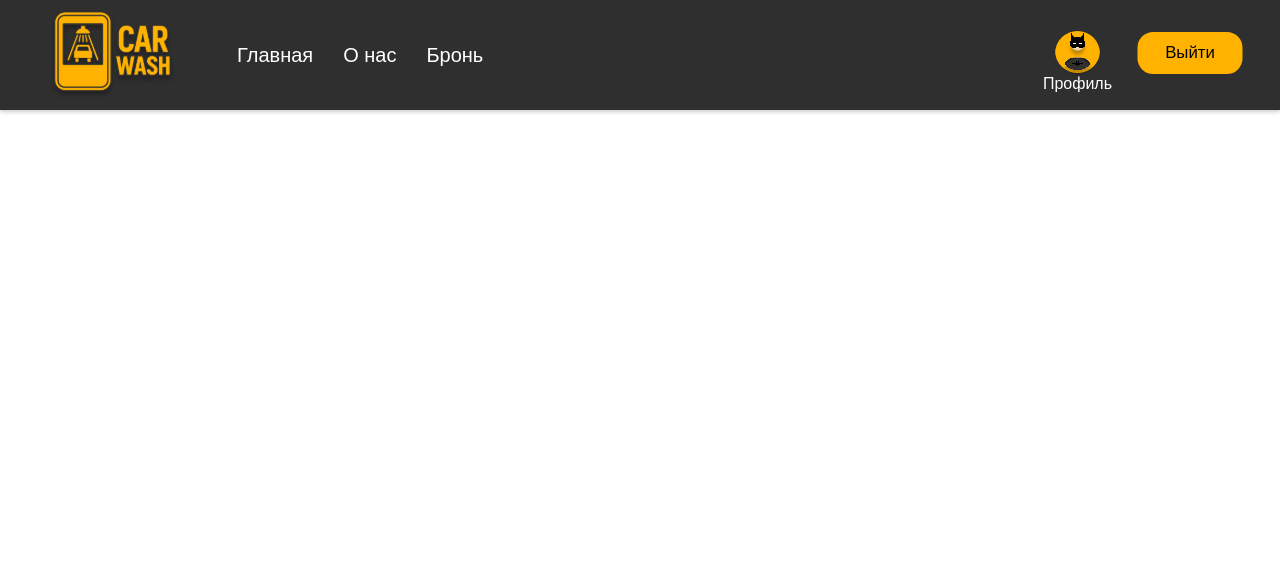
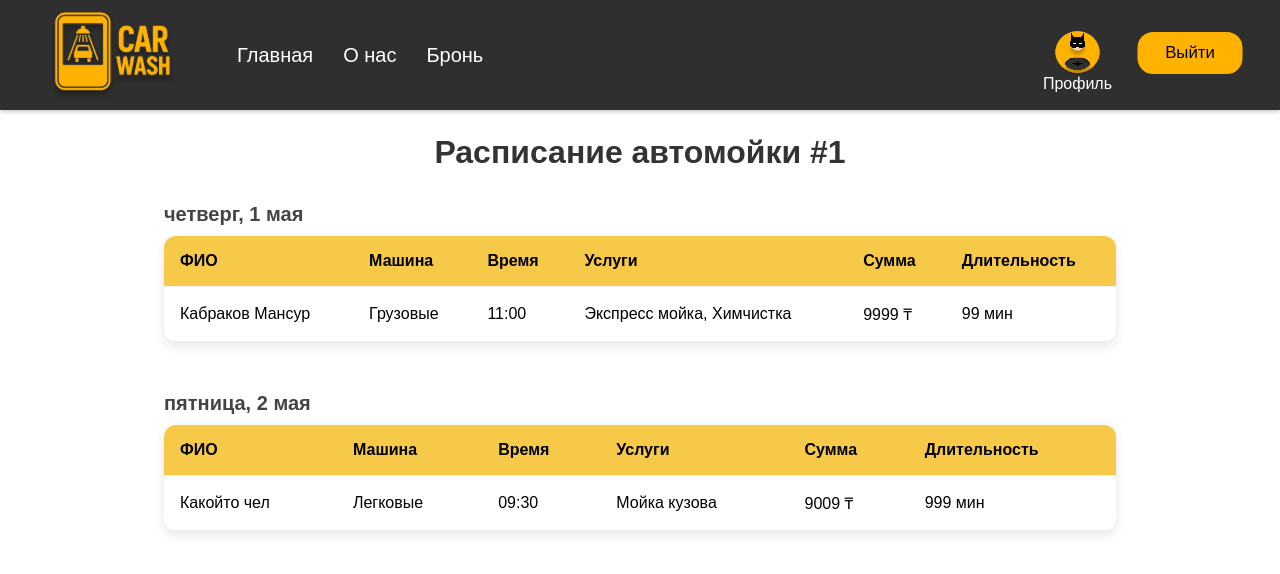
Before and after one commit to Hamsterito/project_wash-car, a React (Vite) app: page /carwash/1 in a window 1280 px wide. Shown: the top 574 px of the page. Built offline with nearby package versions, Linux system fonts and the light colour scheme; a web font is replaced by a local one.

Commit message:
CarWashSchedule

```diff
--- a/src/App.jsx
+++ b/src/App.jsx
@@ -4,6 +4,7 @@ import Header from "./component/Header";
 import ProfilePage from "./pages/ProfilePage";
 import MainPage from "./pages/MainPage";
 import ListCarWashes from "./pages/ListCarWashes"
+import CarWashSchedule from "./pages/CarWashSchedule";
 
 const App = () => {
   return (
@@ -13,6 +14,7 @@ const App = () => {
         <Route path="/" element={<MainPage />} />
         <Route path="/profile" element={<ProfilePage />} />
         <Route path="/list-car-washes" element={<ListCarWashes />} />
+        <Route path="/carwash/:id" element={<CarWashSchedule />} />
       </Routes>
     </Router>
   );
--- a/src/component/SpisokCarWashCard.css
+++ b/src/component/SpisokCarWashCard.css
@@ -1,25 +1,25 @@
 .carwash-card {
   display: flex;
-    justify-content: space-between;
   align-items: center;
   width: 65%;
-    background: linear-gradient(to right, #ffb200 60%, transparent 100%);
+  background: linear-gradient(to right, #ffb200 50%, rgba(255, 178, 0, 0) 100%);
   border: none;
   border-radius: 20px;
   overflow: hidden;
   margin: 16px auto;
-    margin-bottom: 16px;
-    padding: 16px;
+  padding: 0; /* убираем паддинг, чтобы не было зазоров */
   box-shadow: 0 4px 10px rgba(0, 0, 0, 0.1);
   cursor: pointer;
   transition: background 0.3s ease;
 }
 
 .carwash-card:hover {
-    background: linear-gradient(to right, #d99c0e 60%, transparent 100%);
+  background: linear-gradient(to right, #d99c0e 50%, rgba(217, 156, 14, 0) 100%);
 }
 
 .carwash-info {
+  flex: 1;
+  padding: 16px;
   text-align: left;
 }
 
@@ -38,7 +38,8 @@
 
 .carwash-image {
   width: 160px;
-    height: 80px;
+  height: 100%;
   object-fit: cover;
-    border-radius: 0 999px 999px 0;
+  border-radius: 0;
+  margin: 0;
 }
--- a/src/component/SpisokCarWashCard.jsx
+++ b/src/component/SpisokCarWashCard.jsx
@@ -1,14 +1,20 @@
-import React from "react";
-import './SpisokCarWashCard.css';
+import { useNavigate } from "react-router-dom";
+import "./SpisokCarWashCard.css"
 
-const SpisokCarWashCard = ({ name, address, imageUrl, onClick }) => {
+const SpisokCarWashCard = ({ id, name, address, image }) => {
+  const navigate = useNavigate();
+
+  const handleClick = () => {
+    navigate(`/carwash/${id}`);
+  };
+
   return (
-    <button className="carwash-card" onClick={() => onClick(name)}>
+    <button className="carwash-card" onClick={handleClick}>
       <div className="carwash-info">
         <h3 className="carwash-name">{name}</h3>
         <p className="carwash-address">{address}</p>
       </div>
-      <img className="carwash-image" src={imageUrl} alt="Автомойка" />
+      <img className="carwash-image" src={image} alt="Автомойка" />
     </button>
   );
 };
--- /dev/null
+++ b/src/pages/CarWashSchedule.css
@@ -0,0 +1,50 @@
+.schedule-container {
+    padding: 24px;
+    max-width: 1000px;
+    margin: 0 auto;
+    font-family: "Segoe UI", sans-serif;
+  }
+
+  .schedule-title {
+    font-size: 32px;
+    text-align: center;
+    margin-bottom: 32px;
+    font-weight: 600;
+    color: #333;
+  }
+
+  .schedule-section {
+    margin-bottom: 50px;
+  }
+
+  .schedule-date {
+    font-size: 20px;
+    font-weight: 600;
+    margin-bottom: 10px;
+    color: #444;
+  }
+
+  .schedule-table {
+    width: 100%;
+    border-collapse: collapse;
+    background: #fff;
+    border-radius: 12px;
+    overflow: hidden;
+    box-shadow: 0 4px 12px rgba(0, 0, 0, 0.1);
+  }
+
+  .schedule-table thead {
+    background-color: #f7c948;
+    color: #000;
+  }
+
+  .schedule-table th,
+  .schedule-table td {
+    padding: 16px;
+    text-align: left;
+    border-bottom: 1px solid #eee;
+  }
+
+  .schedule-table tbody tr:hover {
+    background-color: #fff8dc;
+  }
--- /dev/null
+++ b/src/pages/CarWashSchedule.jsx
@@ -0,0 +1,113 @@
+import React, { useEffect, useState } from "react";
+import { useParams } from "react-router-dom";
+import "./CarWashSchedule.css";
+
+const CarWashSchedule = () => {
+  const { id } = useParams();
+  const [todaySchedule, setTodaySchedule] = useState([]);
+  const [tomorrowSchedule, setTomorrowSchedule] = useState([]);
+
+  useEffect(() => {
+    const fakeToday = [
+      {
+        name: "Кабраков Мансур",
+        carType: "Грузовые",
+        time: "11:00",
+        services: ["Экспресс мойка", "Химчистка"],
+        totalPrice: 9999,
+        duration: 99,
+      },
+    ];
+
+    const fakeTomorrow = [
+      {
+        name: "Какойто чел",
+        carType: "Легковые",
+        time: "09:30",
+        services: ["Мойка кузова"],
+        totalPrice: 9009,
+        duration: 999,
+      },
+    ];
+
+    setTodaySchedule(fakeToday);
+    setTomorrowSchedule(fakeTomorrow);
+  }, [id]);
+
+  const today = new Date();
+  const tomorrow = new Date();
+  tomorrow.setDate(today.getDate() + 1);
+
+  const formatDate = (date) =>
+    date.toLocaleDateString("ru-RU", {
+      day: "numeric",
+      month: "long",
+      weekday: "long",
+    });
+
+  return (
+    <div className="schedule-container">
+      <h1 className="schedule-title">Расписание автомойки #{id}</h1>
+
+      {/* Сегодня */}
+      <div className="schedule-section">
+        <p className="schedule-date">{formatDate(today)}</p>
+        <table className="schedule-table">
+          <thead>
+            <tr>
+              <th>ФИО</th>
+              <th>Машина</th>
+              <th>Время</th>
+              <th>Услуги</th>
+              <th>Сумма</th>
+              <th>Длительность</th>
+            </tr>
+          </thead>
+          <tbody>
+            {todaySchedule.map((entry, index) => (
+              <tr key={index}>
+                <td>{entry.name}</td>
+                <td>{entry.carType}</td>
+                <td>{entry.time}</td>
+                <td>{entry.services.join(", ")}</td>
+                <td>{entry.totalPrice} ₸</td>
+                <td>{entry.duration} мин</td>
+              </tr>
+            ))}
+          </tbody>
+        </table>
+      </div>
+
+      {/* Завтра */}
+      <div className="schedule-section" style={{ marginTop: "50px" }}>
+        <p className="schedule-date">{formatDate(tomorrow)}</p>
+        <table className="schedule-table">
+          <thead>
+            <tr>
+              <th>ФИО</th>
+              <th>Машина</th>
+              <th>Время</th>
+              <th>Услуги</th>
+              <th>Сумма</th>
+              <th>Длительность</th>
+            </tr>
+          </thead>
+          <tbody>
+            {tomorrowSchedule.map((entry, index) => (
+              <tr key={index}>
+                <td>{entry.name}</td>
+                <td>{entry.carType}</td>
+                <td>{entry.time}</td>
+                <td>{entry.services.join(", ")}</td>
+                <td>{entry.totalPrice} ₸</td>
+                <td>{entry.duration} мин</td>
+              </tr>
+            ))}
+          </tbody>
+        </table>
+      </div>
+    </div>
+  );
+};
+
+export default CarWashSchedule;
--- a/src/pages/ListCarWashes.jsx
+++ b/src/pages/ListCarWashes.jsx
@@ -1,5 +1,5 @@
 import React from "react";
-import SpisokCarWashCard from "../component/SpisokCarWashCard.jsx";
+import SpisokCarWashCard from "../component/SpisokCarWashCard";
 import carwash from '../assets/carwash.png'
 
 const ListCarWashes = () => {
@@ -21,6 +21,7 @@ const ListCarWashes = () => {
     },
   ];
 
+
   const handleClick = (name) => {
     alert(`Вы нажали на: ${name}`);
   };
@@ -33,9 +34,10 @@ const ListCarWashes = () => {
       {carWashData.map((wash, index) => (
         <SpisokCarWashCard
           key={index}
+          id={wash.id}
           name={wash.name}
           address={wash.address}
-          imageUrl={wash.imageUrl}
+          image={wash.image}
           onClick={handleClick}
         />
       ))}
--- a/src/pages/ProfilePage.jsx
+++ b/src/pages/ProfilePage.jsx
@@ -13,7 +13,7 @@ import HistoryApplicationsSection from '../component/HistoryApplicationsSection'
 export default function ProfilePage() {
   const [isEditing, setIsEditing] = useState(false);
   const [isApproved, setIsApproved] = useState(false);
-  const [userRole, setUserRole] = useState('user'); //'user', 'business', 'manager', 'admin'
+  const [userRole, setUserRole] = useState('manager'); //'user', 'business', 'manager', 'admin'
   const [formData, setFormData] = useState({
     lastName: '',
     firstName: '',
```
Lines whose indentation alone changed are shown as unchanged.
